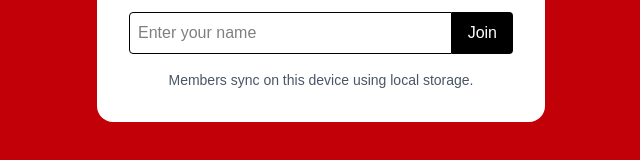
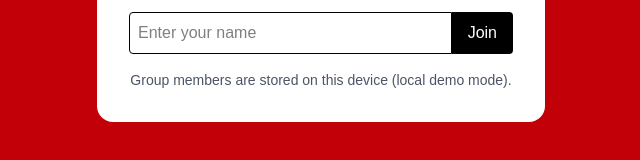
Before and after one commit to AnishaPaturi/Secret-Santa-, a Next.js app: page /group/1 in a window 1280 px wide. Shown: the part 371-531 px from the top of the page, without its empty margins (319-959 px from the left). Built offline with nearby package versions, Linux system fonts and the light colour scheme.

Commit message:
Add missing group room page

```diff
--- a/app/group/[code]/page.tsx
+++ b/app/group/[code]/page.tsx
@@ -18,6 +18,12 @@ export default function GroupRoom() {
 
   function joinGroup() {
     if (!name.trim()) return
+
+    // prevent duplicates
+    if (members.includes(name.trim())) {
+      alert('Name already exists!')
+      return
+    }
 
     const updated = [...members, name.trim()]
     setMembers(updated)
@@ -59,7 +65,7 @@ export default function GroupRoom() {
         </div>
 
         <p className="text-sm text-gray-600 text-center">
-          Members sync on this device using local storage.
+          Group members are stored on this device (local demo mode).
         </p>
       </div>
     </div>
```
